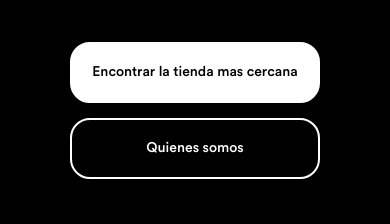
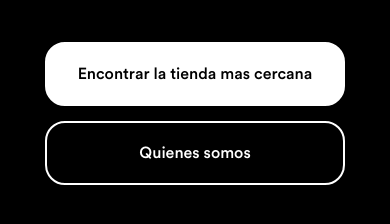
Before and after one commit to santidevhmo/FindMyEnxilados, a Next.js app: page / in a window 390 px wide. Shown: the part 336-560 px from the top of the page. Built offline with nearby package versions, Linux system fonts and the light colour scheme.

Commit message:
Home page button size updates

```diff
--- a/src/app/StartPage.module.css
+++ b/src/app/StartPage.module.css
@@ -96,8 +96,19 @@
 
     .encontrarTiendaBtn,
     .quienesSomosBtn {
+        font-size: 16px;
+        padding: 18px;
+        width: 300px;
+    }
+}
+
+@media (max-width: 350px) {
+
+    .encontrarTiendaBtn,
+    .quienesSomosBtn {
         font-size: 14px;
         padding: 18px;
         width: 250px;
     }
+
 }
```
